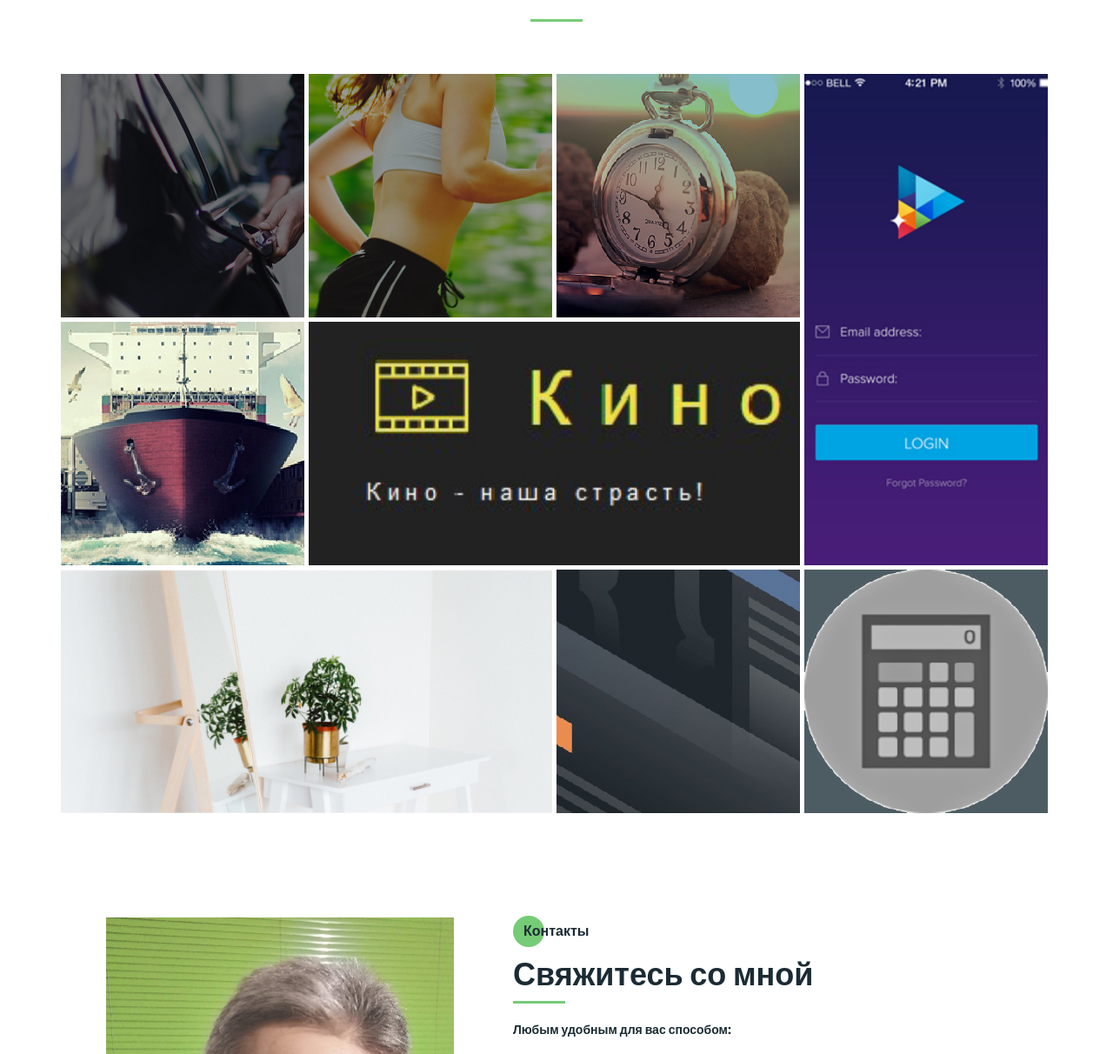
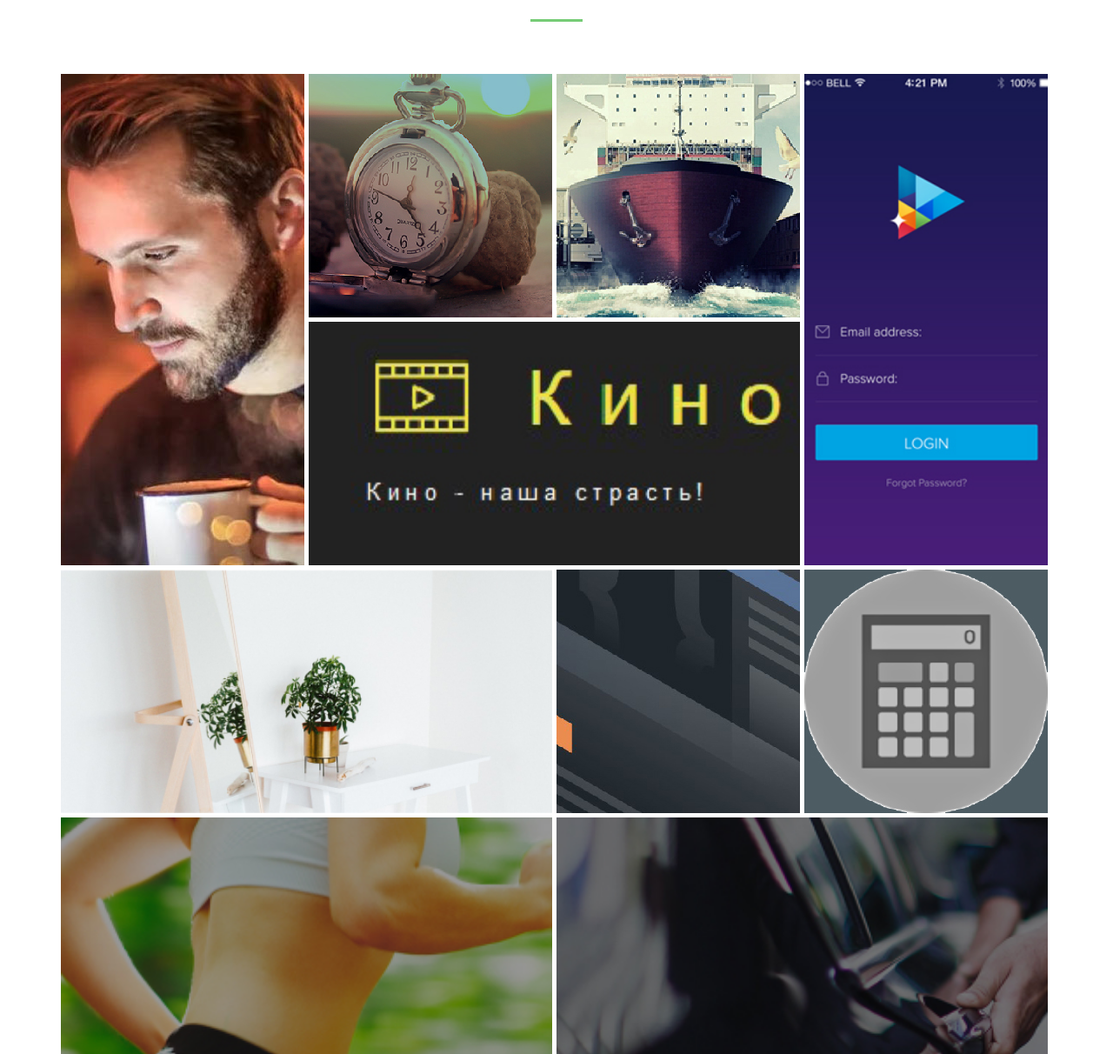
Before and after one commit to nad388/portfolio, a website: page src/index.html in a window 1280 px wide. Shown: the part 3526-4738 px from the top of the page at 87% size. Drawn offline with nearby package versions, Linux system fonts and the light colour scheme; files that its build step writes are made by us from their sources; files whose address does not match are found by name.

Commit message:
new site in portfolio

```diff
--- a/src/index.html
+++ b/src/index.html
@@ -390,11 +390,8 @@
             <div class="divider"></div>
 
             <div class="portfolio__wrapper">
-                <a href="http://uber.dnydev.ru" target="blank" class="portfolio__item" title="Лендинг. Инструменты: HTML, CSS, Bootstrap (reboot, grid), JavaScript.">
-                    <img src="img/works/uber.jpg" alt="uber">
-                </a>
-                <a href="http://test.dnydev.ru/" target="blank" class="portfolio__item" title="Лендинг. Инструменты: HTML, SCSS, Flexbox, GULP, slick слайдер, javascrtipt, jQuery, php (для отправки данных из форм). Bootstrap (reboot), библиотека Animate. Адаптивно. ">
-                    <img src="img/works/pulse.jpg" alt="pulse">
+                <a href="http://team.dnydev.ru/" target="blank" class="portfolio__item vertical2" title="Многостраничник. Инструменты: HTML, SCSS, CSS Grid, Bootstrap (reboot), библиотека Animate, Flexbox, GULP, JavaScript, jQuery. Адаптивно.">
+                    <img src="img/works/team.jpg" alt="team">
                 </a>
                 <a href="http://prengi.dnydev.ru/" target="blank" class="portfolio__item" title="Лендинг. Инструменты: HTML, SCSS, Flexbox, GULP, slick слайдер, javascrtipt, jQuery. Bootstrap (reboot), библиотека Animate. Адаптивно.">
                     <img src="img/works/prengi.jpg" alt="prengi">
@@ -417,6 +414,13 @@
                 <a href="http://kinolenta.dnydev.ru" target="blank" class="portfolio__item horizontal" title="Вся верстка на Bootstrap. Простенький, 6 страничек. Адаптивно.">
                     <img src="img/works/kinolenta.jpg" alt="kinolenta">
                 </a>
+                <a href="http://test.dnydev.ru/" target="blank" class="portfolio__item horizontal3" title="Лендинг. Инструменты: HTML, SCSS, Flexbox, GULP, slick слайдер, javascrtipt, jQuery, php (для отправки данных из форм). Bootstrap (reboot), библиотека Animate. Адаптивно. ">
+                    <img src="img/works/pulse.jpg" alt="pulse">
+                </a>
+                <a href="http://uber.dnydev.ru" target="blank" class="portfolio__item horizontal4" title="Лендинг. Инструменты: HTML, CSS, Bootstrap (reboot, grid), JavaScript.">
+                    <img src="img/works/uber.jpg" alt="uber">
+                </a>
+
 
                 <!-- <div class="future"><p> Здесь скоро будет новый сайт</p><img src="img/smile.svg" alt="smile"></div> -->
             </div>
--- a/src/sass/blocks/_portfolio.scss
+++ b/src/sass/blocks/_portfolio.scss
@@ -10,6 +10,10 @@
             grid-row: 1 / 3;
             grid-column: 4 / 5;
         }
+        .vertical2 {
+            grid-row: 1 / 3;
+            grid-column: 1 / 2;
+        }
         .horizontal {
             grid-row: 2 / 3;
             grid-column: 2 / 4;
@@ -18,6 +22,14 @@
         .horizontal-down {
             grid-row: 3 / 4;
             grid-column: 1 / 3;
+        }
+        .horizontal3 {
+            grid-row: 4 / 5;
+            grid-column: 1 / 3;
+        }
+        .horizontal4 {
+            grid-row: 4 / 5;
+            grid-column: 3 / 5;
         }
     }
     &__item {
```
Also changed, not shown: dist/css/style.min.css, dist/img/works/team.jpg (added), dist/index.html, src/img/works/team.jpg (added).
